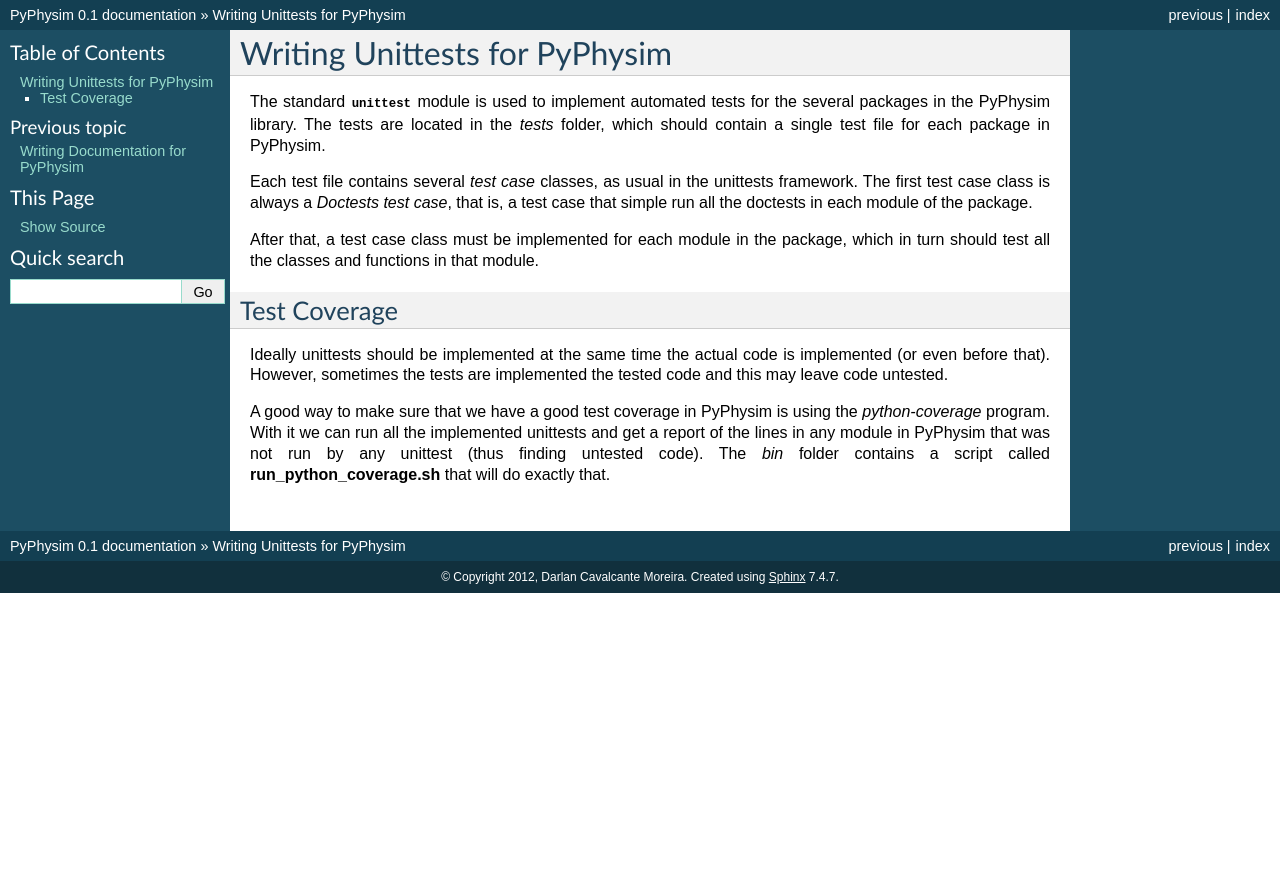
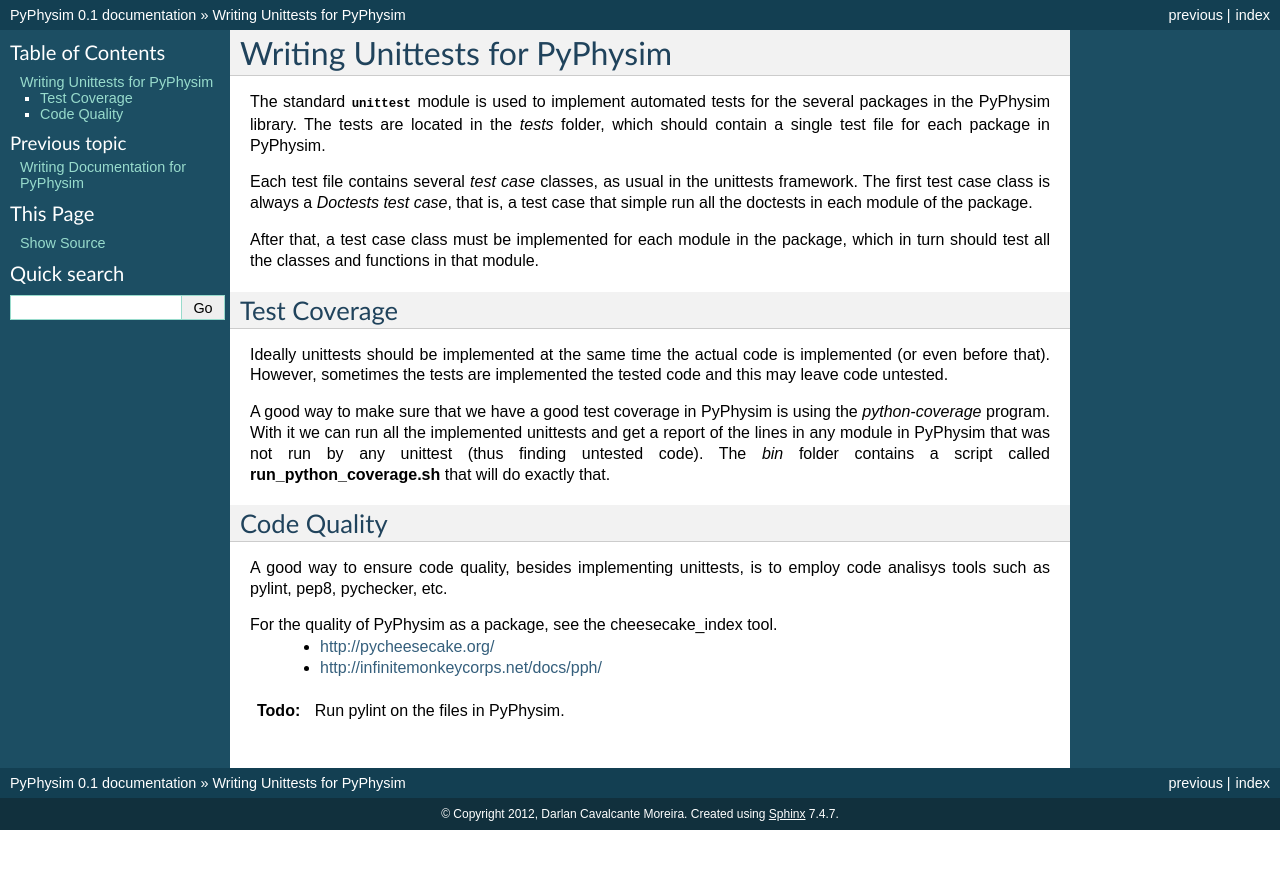
Before and after one commit to darcamo/pyphysim, a Sphinx documentation site: the page built from docs/writing_unittests.rst, in a window 1280 px wide. Shown: the top 869 px of the page. Built offline with Sphinx 7.4.7, drawn with Linux system fonts in a browser that asks for light colours; formulas are drawn with MathJax 3.

Commit message:
Small changes in the documentation.
git-svn-id: http://py-physim.googlecode.com/svn/trunk@174 52f46f9c-28e8-69bd-04f8-aaf5e2abe915

```diff
--- a/docs/description.rst
+++ b/docs/description.rst
@@ -13,7 +13,8 @@ At last, there is also a `bin` directory containing a few scripts. One
 useful script to be run while developing PyPhysim is the
 **run_python_corerage** script, which will run the python-coverage program
 in all the test files in the tests folder. This will give a good estimate
-of the test coverage in PyPhysim.
+of the test coverage in PyPhysim (see :doc:`writing_unittests` for details
+about writting unittests for PyPhysim).
 
 A summary of the available packages in PyPhysim is shown below.
 
--- a/docs/writing_unittests.rst
+++ b/docs/writing_unittests.rst
@@ -29,3 +29,16 @@ unittests and get a report of the lines in any module in PyPhysim that was
 not run by any unittest (thus finding untested code). The `bin` folder
 contains a script called **run_python_coverage.sh** that will do exactly
 that.
+
+
+Code Quality
+------------
+
+A good way to ensure code quality, besides implementing unittests, is to
+employ code analisys tools such as pylint, pep8, pychecker, etc.
+
+For the quality of PyPhysim as a package, see the cheesecake_index tool.
+ - http://pycheesecake.org/
+ - http://infinitemonkeycorps.net/docs/pph/
+
+.. todo:: Run pylint on the files in PyPhysim.
```
